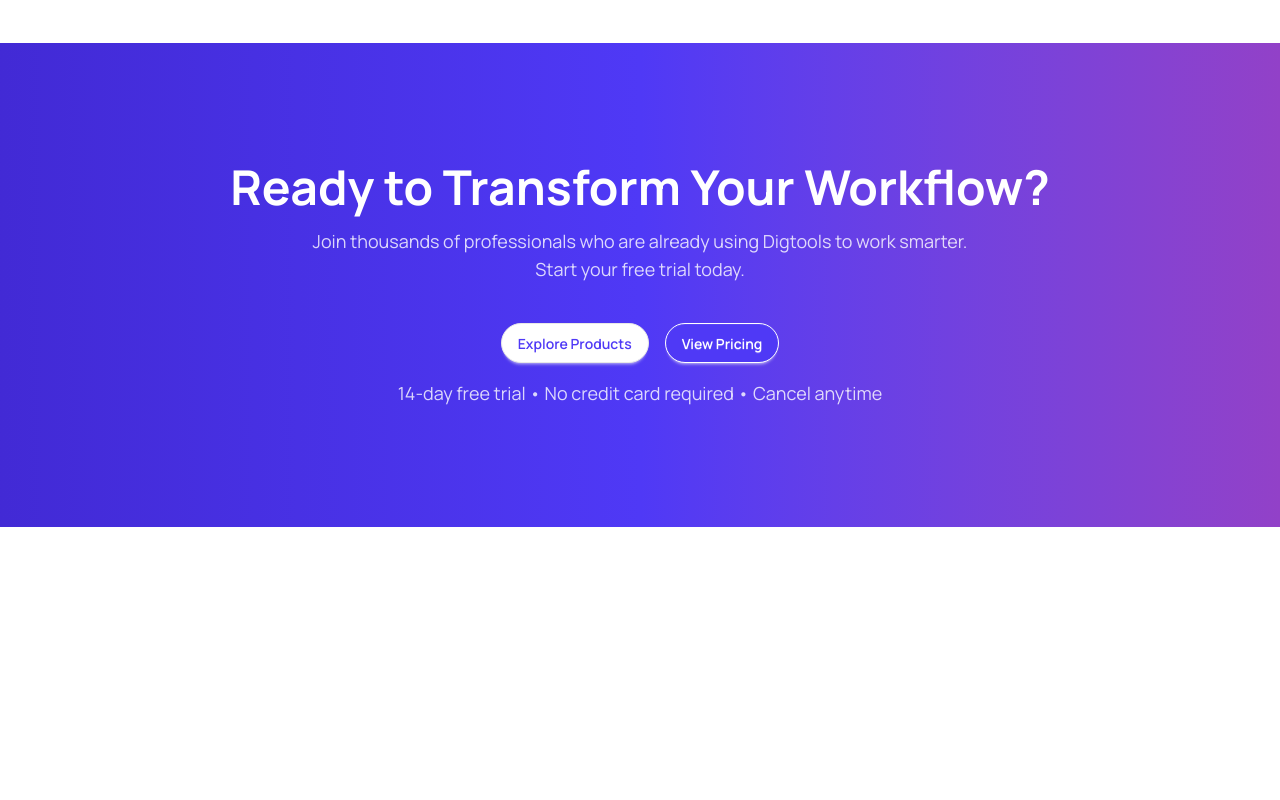
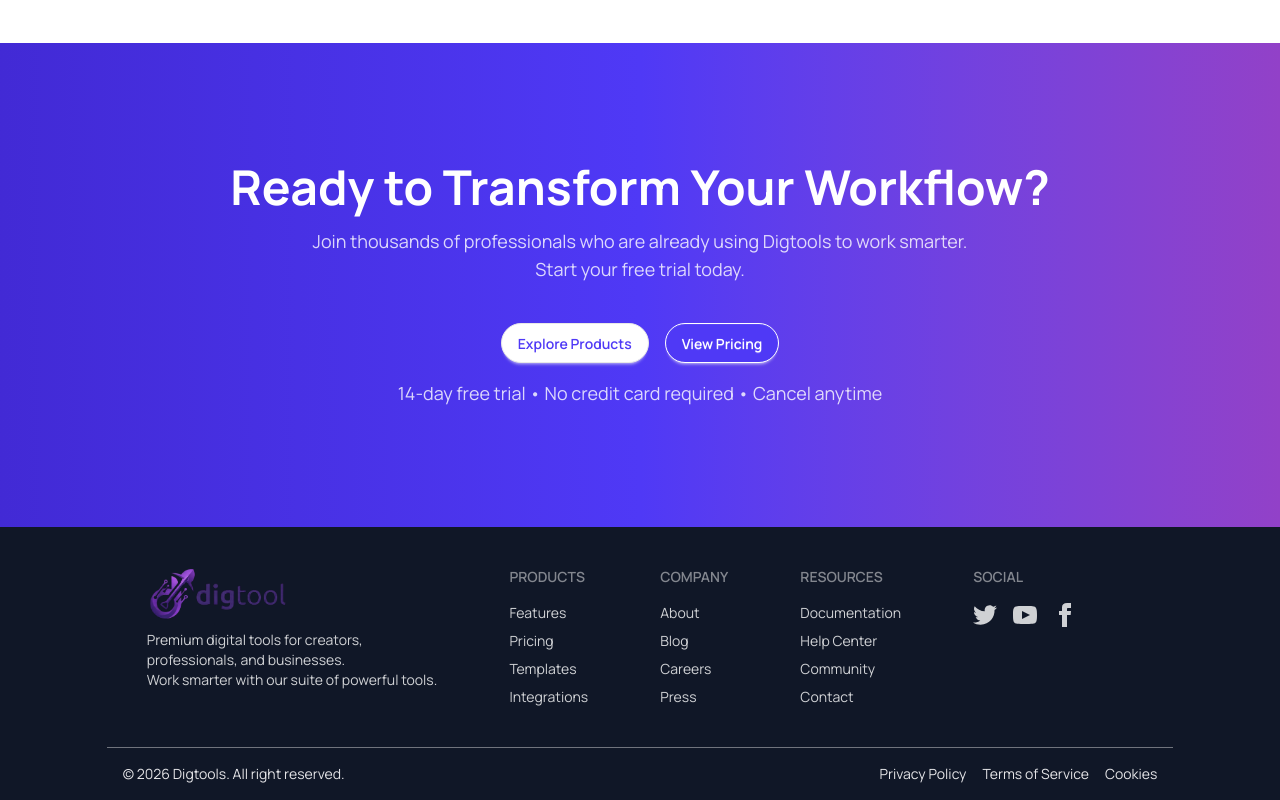
Before and after one commit to khanm206/dig_tools, a React (Vite) app: page / in a window 1280 px wide. Shown: the part 5038-5838 px from the top of the page. Before the commit the page ends 5565 px from the top, so only its background shows below. Built offline with nearby package versions, Linux system fonts and the light colour scheme.

Commit message:
footer added || 1 April 2026 05:34 PM}

```diff
--- a/src/App.jsx
+++ b/src/App.jsx
@@ -8,6 +8,7 @@
 import Steps from "./components/getStarted/Steps";
 import MembershipData from "./components/membership/MembershipData";
 import ExploreMore from "./components/exploreMore/ExploreMore";
+import Footer from "./components/footer/Footer";
 
 function App() {
   const [chart, setChart] = useState([]);
@@ -27,6 +28,8 @@
 
       <ExploreMore></ExploreMore>
 
+      <Footer></Footer>
+
       <ToastContainer></ToastContainer>
     </>
   );
--- /dev/null
+++ b/src/components/footer/Footer.jsx
@@ -0,0 +1,96 @@
+import React from "react";
+
+const Footer = () => {
+  return (
+    <section className="bg-[#101727]">
+      <footer className="footer sm:footer-horizontal text-white/80 md:w-10/12 mx-auto p-10">
+        <aside>
+          <img
+            className="max-w-35"
+            src="../../../src/assets/logo.png"
+            alt="logo"
+          />
+          <p>
+            Premium digital tools for creators,
+            <br />
+            professionals, and businesses.
+            <br />
+            Work smarter with our suite of powerful tools.
+          </p>
+        </aside>
+        <nav>
+          <h6 className="footer-title">Products</h6>
+          <a className="link link-hover">Features</a>
+          <a className="link link-hover">Pricing</a>
+          <a className="link link-hover">Templates</a>
+          <a className="link link-hover">Integrations</a>
+        </nav>
+        <nav>
+          <h6 className="footer-title">Company</h6>
+          <a className="link link-hover">About</a>
+          <a className="link link-hover">Blog</a>
+          <a className="link link-hover">Careers</a>
+          <a className="link link-hover">Press</a>
+        </nav>
+        <nav>
+          <h6 className="footer-title">Resources</h6>
+          <a className="link link-hover">Documentation</a>
+          <a className="link link-hover">Help Center</a>
+          <a className="link link-hover">Community</a>
+          <a className="link link-hover">Contact</a>
+        </nav>
+        <nav>
+          <h6 className="footer-title">Social</h6>
+          <div className="grid grid-flow-col gap-4">
+            <a>
+              <svg
+                xmlns="http://www.w3.org/2000/svg"
+                width="24"
+                height="24"
+                viewBox="0 0 24 24"
+                className="fill-current"
+              >
+                <path d="M24 4.557c-.883.392-1.832.656-2.828.775 1.017-.609 1.798-1.574 2.165-2.724-.951.564-2.005.974-3.127 1.195-.897-.957-2.178-1.555-3.594-1.555-3.179 0-5.515 2.966-4.797 6.045-4.091-.205-7.719-2.165-10.148-5.144-1.29 2.213-.669 5.108 1.523 6.574-.806-.026-1.566-.247-2.229-.616-.054 2.281 1.581 4.415 3.949 4.89-.693.188-1.452.232-2.224.084.626 1.956 2.444 3.379 4.6 3.419-2.07 1.623-4.678 2.348-7.29 2.04 2.179 1.397 4.768 2.212 7.548 2.212 9.142 0 14.307-7.721 13.995-14.646.962-.695 1.797-1.562 2.457-2.549z"></path>
+              </svg>
+            </a>
+            <a>
+              <svg
+                xmlns="http://www.w3.org/2000/svg"
+                width="24"
+                height="24"
+                viewBox="0 0 24 24"
+                className="fill-current"
+              >
+                <path d="M19.615 3.184c-3.604-.246-11.631-.245-15.23 0-3.897.266-4.356 2.62-4.385 8.816.029 6.185.484 8.549 4.385 8.816 3.6.245 11.626.246 15.23 0 3.897-.266 4.356-2.62 4.385-8.816-.029-6.185-.484-8.549-4.385-8.816zm-10.615 12.816v-8l8 3.993-8 4.007z"></path>
+              </svg>
+            </a>
+            <a>
+              <svg
+                xmlns="http://www.w3.org/2000/svg"
+                width="24"
+                height="24"
+                viewBox="0 0 24 24"
+                className="fill-current"
+              >
+                <path d="M9 8h-3v4h3v12h5v-12h3.642l.358-4h-4v-1.667c0-.955.192-1.333 1.115-1.333h2.885v-5h-3.808c-3.596 0-5.192 1.583-5.192 4.615v3.385z"></path>
+              </svg>
+            </a>
+          </div>
+        </nav>
+      </footer>
+      <hr className="text-white/40 md:w-10/12 mx-auto" />
+      <footer className="footer sm:footer-horizontal  text-neutral-content items-center md:w-10/12 mx-auto p-4 ">
+        <aside className="grid-flow-col items-center">
+          <p>© {new Date().getFullYear()} Digtools. All right reserved.</p>
+        </aside>
+        <nav className="grid-flow-col gap-4 md:place-self-center md:justify-self-end">
+          <a>Privacy Policy</a>
+          <a>Terms of Service</a>
+          <a>Cookies</a>
+        </nav>
+      </footer>
+    </section>
+  );
+};
+
+export default Footer;
```
